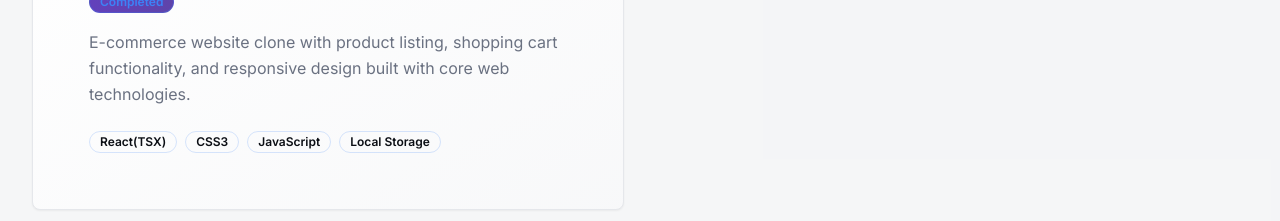
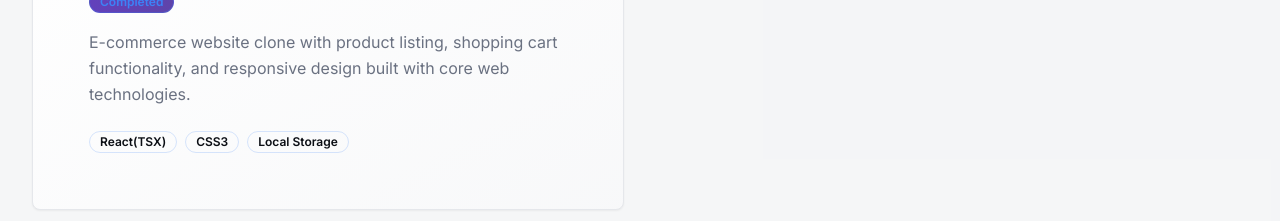
Before and after one commit to dheerajgaurgithub/Portfolio_dheerajgaur, a React (Vite) app: page / in a window 1280 px wide. Shown: the part 4160-4381 px from the top of the page. Built offline with nearby package versions, Linux system fonts and the light colour scheme.

Commit message:
fix(Projects): remove JavaScript from BhuviKart technologies list

```diff
--- a/src/components/Projects.tsx
+++ b/src/components/Projects.tsx
@@ -36,8 +36,8 @@ const Projects = () => {
     {
       title: 'BhuviKart',
       description: 'E-commerce website clone with product listing, shopping cart functionality, and responsive design built with core web technologies.',
-      technologies: ['React(TSX)', 'CSS3', 'JavaScript', 'Local Storage'],
-      github: 'https://github.com/dheerajgaurgithub/amazon-clone',
+      technologies: ['React(TSX)', 'CSS3', 'Local Storage'],
+      github: 'https://github.com/dheerajgaurgithub/BhuviKart-E-Commerce-website-',
       live: 'https://dheerajgaurbhuvikart.netlify.app/',
       featured: true,
       status: 'Completed'
```
